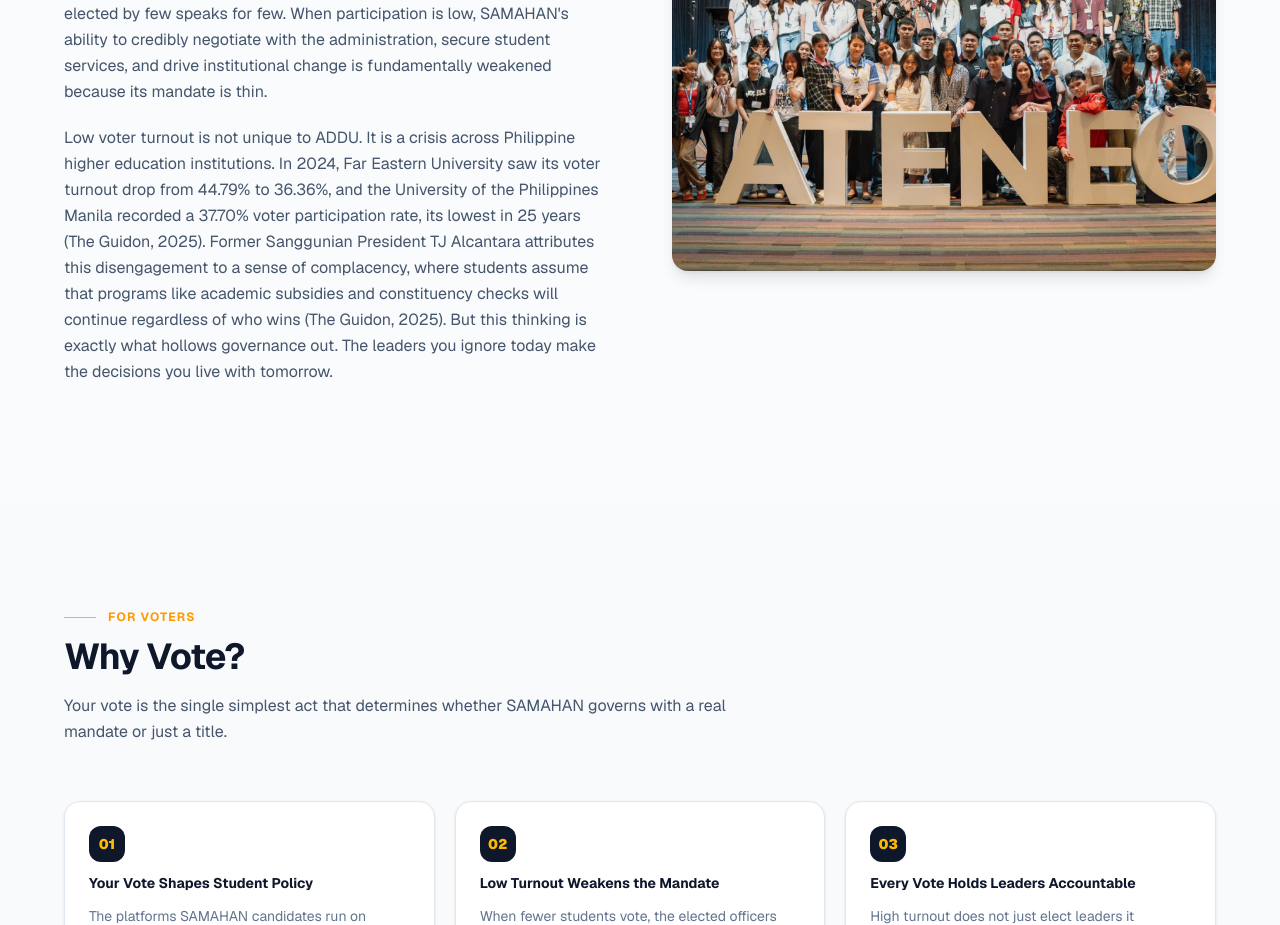
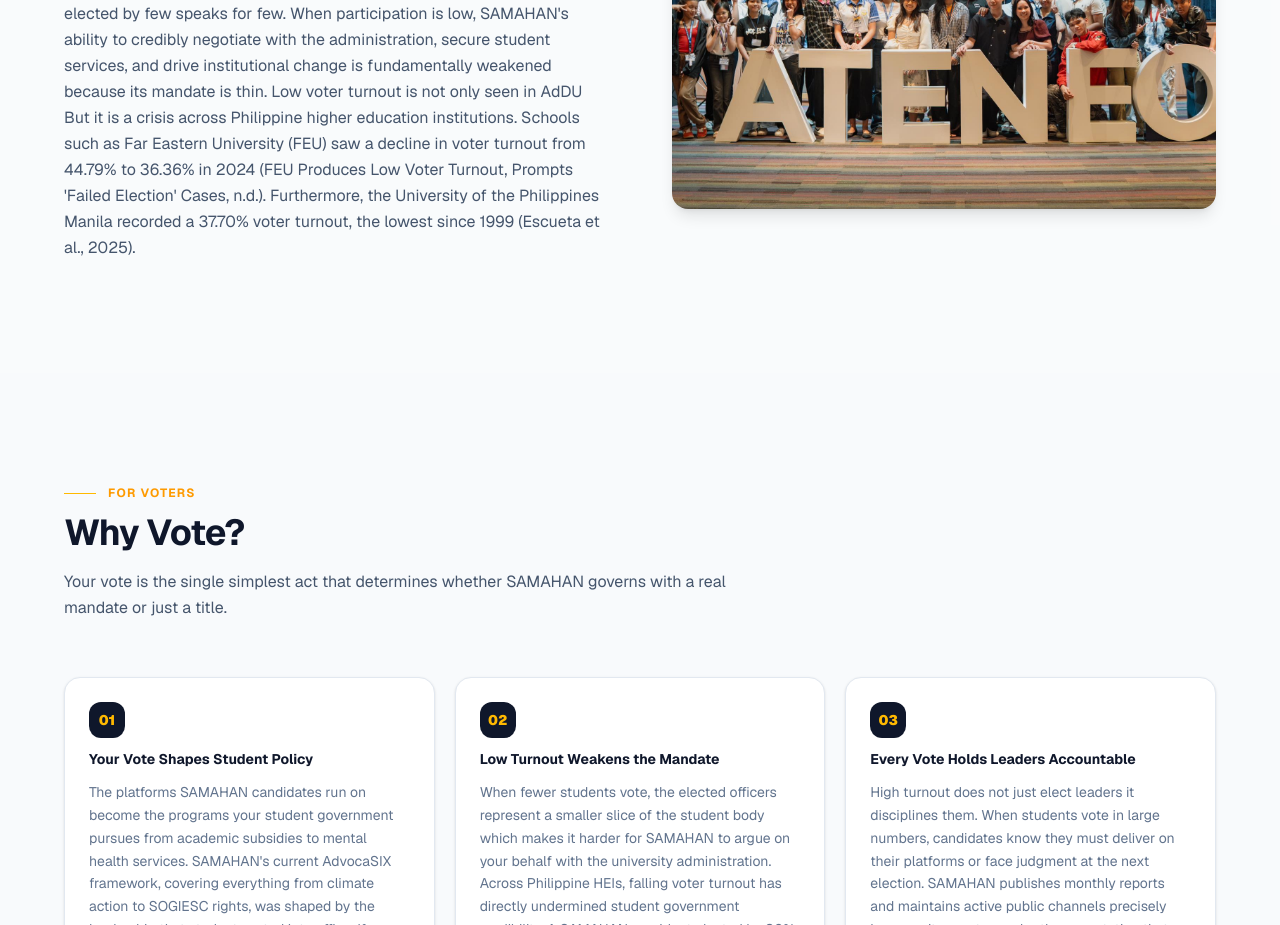
Before and after one commit to MuhasinBiruar/The-Round-Table-A-Student-Government-Hub, a Next.js app: page /participate in a window 1280 px wide. Shown: the part 1300-2225 px from the top of the page. Built offline with nearby package versions, Linux system fonts and the light colour scheme.

Commit message:
Update Why It Matters content

```diff
--- a/app/participate/page.tsx
+++ b/app/participate/page.tsx
@@ -164,25 +164,20 @@
             <div className="flex flex-col gap-5">
               <p className="text-slate-600 leading-relaxed text-[15px] md:text-base">
                 SAMAHAN, the Samahan ng mga Mag-aaral ng Pamantasang Ateneo de Davao, was
-                established as an autonomous student government guided by Jesuit, Filipino,
-                and Mindanaoan principles (SAMAHAN, 2025). It champions real advocacies such
-                as climate action, quality education, holistic health, youth empowerment,
-                SOGIESC rights, and good governance (SAMAHAN, 2025). But those advocacies only
-                carry weight when the students they represent actually show up. A student
-                government elected by few speaks for few. When participation is low, SAMAHAN&apos;s
-                ability to credibly negotiate with the administration, secure student services,
-                and drive institutional change is fundamentally weakened because its mandate is thin.
-              </p>
-              <p className="text-slate-600 leading-relaxed text-[15px] md:text-base">
-                Low voter turnout is not unique to ADDU. It is a crisis across Philippine higher
-                education institutions. In 2024, Far Eastern University saw its voter turnout drop
-                from 44.79% to 36.36%, and the University of the Philippines Manila recorded a
-                37.70% voter participation rate, its lowest in 25 years (The Guidon, 2025). Former
-                Sanggunian President TJ Alcantara attributes this disengagement to a sense of
-                complacency, where students assume that programs like academic subsidies and
-                constituency checks will continue regardless of who wins (The Guidon, 2025). But
-                this thinking is exactly what hollows governance out. The leaders you ignore today
-                make the decisions you live with tomorrow.
+                established as an autonomous student government guided by Jesuit, Filipino, and
+                Mindanaoan principles (SAMAHAN, 2025). It champions real advocacies such as
+                climate action, quality education, holistic health, youth empowerment, SOGIESC
+                rights, and good governance (SAMAHAN, 2025). But those advocacies only carry
+                weight when the students they represent actually show up. A student government
+                elected by few speaks for few. When participation is low, SAMAHAN&apos;s ability to
+                credibly negotiate with the administration, secure student services, and drive
+                institutional change is fundamentally weakened because its mandate is thin. Low
+                voter turnout is not only seen in AdDU But it is a crisis across Philippine higher
+                education institutions. Schools such as Far Eastern University (FEU) saw a decline
+                in voter turnout from 44.79% to 36.36% in 2024 (FEU Produces Low Voter Turnout,
+                Prompts &apos;Failed Election&apos; Cases, n.d.). Furthermore, the University of the
+                Philippines Manila recorded a 37.70% voter turnout, the lowest since 1999
+                (Escueta et al., 2025).
               </p>
             </div>
           </div>
```
